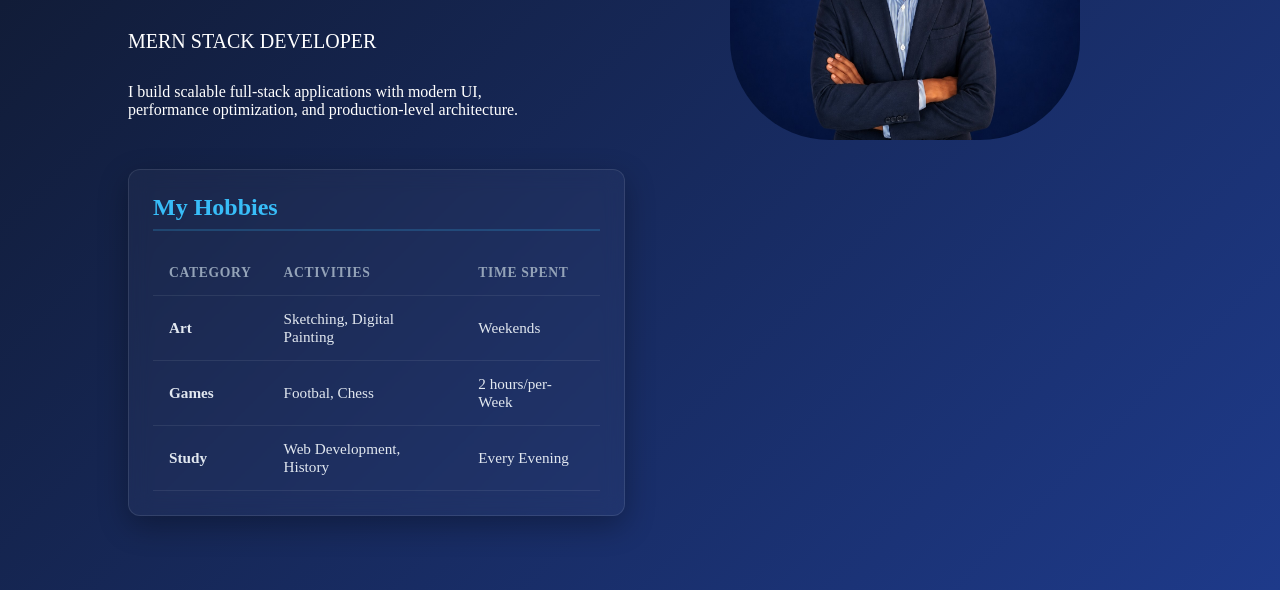
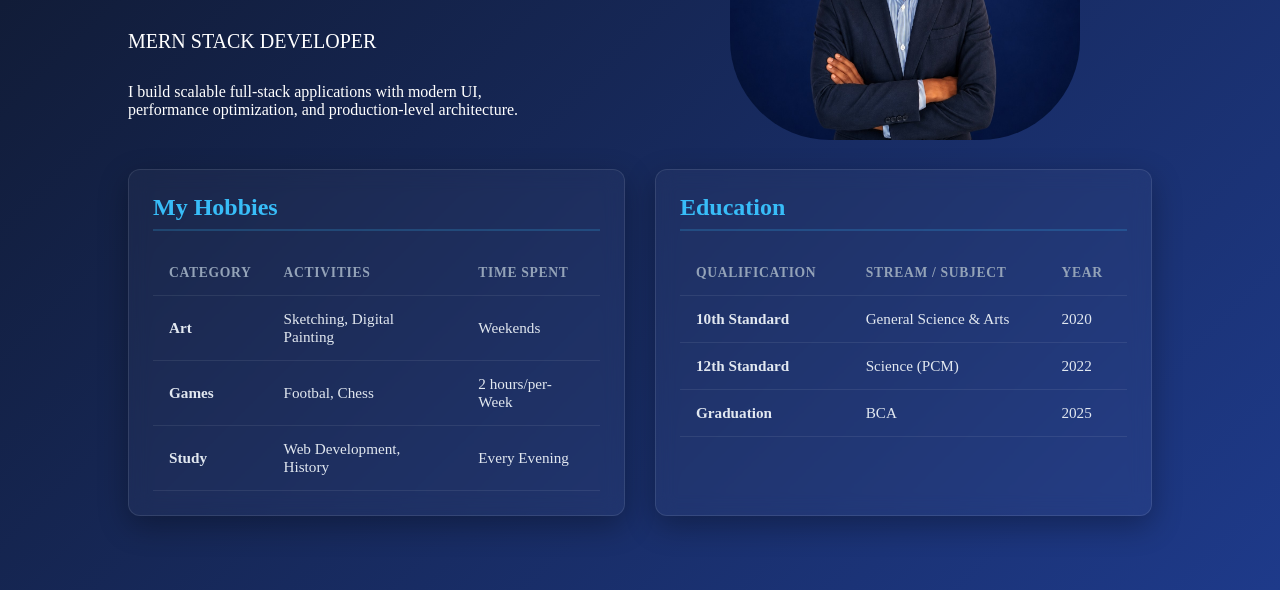
Before and after one commit to KrushnatSalavi/html-css-Templates, a plain HTML site: page ClassTemplate/Profile/index.html in a window 1280 px wide. Shown: the part 310-900 px from the top of the page. Drawn offline with Linux system fonts and the light colour scheme.

Commit message:
Profile Tempalte

```diff
--- a/ClassTemplate/Profile/index.html
+++ b/ClassTemplate/Profile/index.html
@@ -57,7 +57,35 @@
     </div>
 
     <!-- TABLE 2: EDUCATION -->
-
+    <div class="table-card">
+      <h2>Education</h2>
+      <table>
+        <thead>
+          <tr>
+            <th>Qualification</th>
+            <th>Stream / Subject</th>
+            <th>Year</th>
+          </tr>
+        </thead>
+        <tbody>
+          <tr>
+            <td><strong>10th Standard</strong></td>
+            <td>General Science & Arts</td>
+            <td>2020</td>
+          </tr>
+          <tr>
+            <td><strong>12th Standard</strong></td>
+            <td>Science (PCM)</td>
+            <td>2022</td>
+          </tr>
+          <tr>
+            <td><strong>Graduation</strong></td>
+            <td>BCA</td>
+            <td>2025</td>
+          </tr>
+        </tbody>
+      </table>
+    </div>
 
   </div>
   </div>
```
